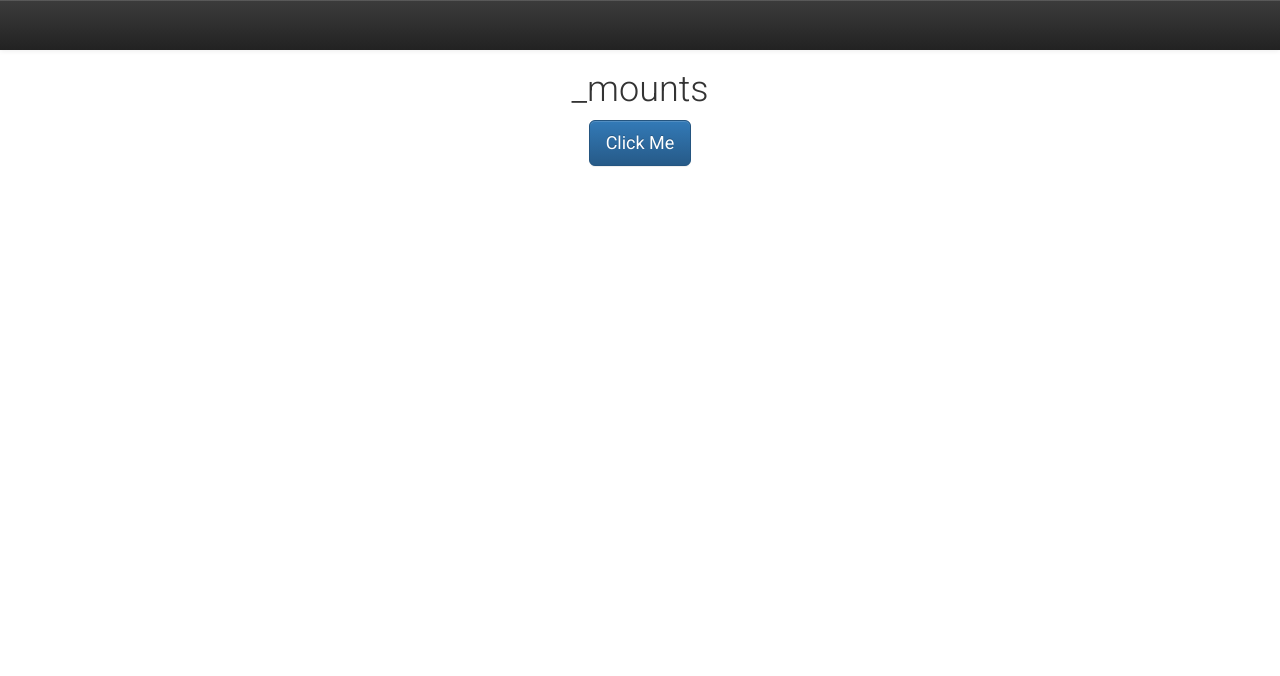
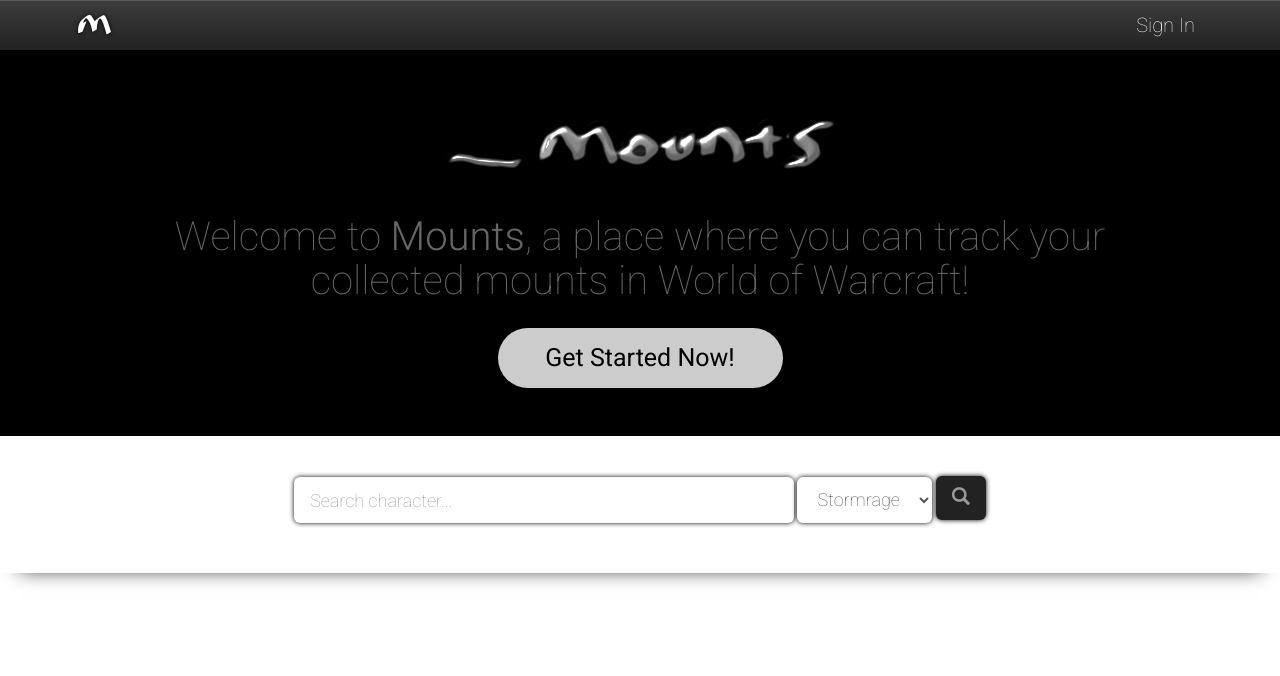
Before and after one commit to mariocatch/mounts, a website: page app/index.html in a window 1280 px wide. Drawn offline with nearby package versions, Linux system fonts and the light colour scheme; files that its build step writes are made by us from their sources.

Commit message:
Add mounts logo, navbar, jumbotron hero, search section with ajax query of wow api, and primitive results printout in results section in html (injected by jquery).

```diff
--- a/app/index.html
+++ b/app/index.html
@@ -14,17 +14,51 @@
 	<body>
 
 		<nav class="navbar navbar-default navbar-inverse">
-
+			<div class="container">
+				<div class="navbar-header">
+					<button type="button" class="navbar-toggle collapsed" data-toggle="collapse" data-target="#nav-menu">
+						<span class="sr-only">Toggle Navigation</span>
+						<span class="icon-bar"></span>
+						<span class="icon-bar"></span>
+						<span class="icon-bar"></span>
+					</button>
+					<a class="navbar-brand" href="#"><img src="images/mountsIconWhiteSolo.png"></a></a>
+				</div> <!-- brand/toggle -->
+				<div class="collapse navbar-collapse" id="nav-menu">
+					<ul class="nav navbar-nav navbar-right">
+						<li><a href="">Sign In</a></li>
+					</ul>
+				</div>
+			</div>
 		</nav>
 
-		<div class="container">
-			<div class="row">
-				<div class="col-md-12 text-center">
-					<h1>_mounts</h1>
-					<btn id="test" class="btn btn-lg btn-primary">Click Me</btn>
+		<section id="jumbo">
+			<div class="jumbotron">
+				<div class="container text-center">
+					<img class="img-responsive" src="images/mountsLogoWhite.png">
+					<h1>Welcome to <strong>Mounts</strong>, a place where you can track your collected mounts in World of Warcraft!</h1>
+					<button class="btn btn-lg">Get Started Now!</button>
 				</div>
 			</div>
-		</div>
+		</section>
+
+		<section id="search">
+			<form class="form-inline">
+				<div class="form-group">
+					<input id="character" class="form-control input-lg" type="text" placeholder="Search character..." required></input>
+					<select id="server" class="form-control input-lg" required>
+						<option selected value="stormrage">Stormrage</option>
+					</select>
+					<button id="btn-search-character" type="submit" class="btn-lg"><span class="glyphicon glyphicon-search"</span></button>
+				</div>
+			</form>
+		</section>
+
+		<section id="results">
+			<div class="text-center">
+
+			</div>
+		</section>
 
 		<script type="text/javascript" src="js/jquery.min.js"></script>
 		<script type="text/javascript" src="js/bootstrap.min.js"></script>
--- a/app/scripts/site.js
+++ b/app/scripts/site.js
@@ -1,5 +1,32 @@
 $(document).ready(function() {
-	$('#test').click(function() {
-		alert('Test');
+	$('#search form').submit(function(e) {
+		e.preventDefault();
+
+		$('#search form').css('opacity', '0.5');
+
+		var form = $(this);
+		var character = form.find('#character').val();
+		var server = form.find('#server').find(':selected').text();
+
+		var rootApi = 'http://us.battle.net/api/wow/';
+		var mountsApi = rootApi + 'character/' + server + '/' + character + '?locale=en_US&fields=mounts';
+
+		// Example: http://us.battle.net/api/wow/character/stormrage/vesie?locale=en_US&fields=mounts
+
+		// Query WoW API for character and server.
+		$.ajax({
+			url: mountsApi,
+			type: 'GET',
+			crossDomain: true,
+		 	jsonpCallback: 'callback',
+            dataType: 'jsonp',
+			jsonp: 'jsonp',
+			success: function(data) {
+				$('#results div').html(JSON.stringify(data));
+				$('#search form').css('opacity', '1');
+			}
+		});
+
+
 	});
 });
--- a/app/styles/site.css
+++ b/app/styles/site.css
@@ -1,10 +1,10 @@
 body,html {
 	font-family: 'Roboto', sans-serif;
-	font-weight: 300;
+	font-weight: 100 !important;
 }
 
 h1,h2,h3,h4,h5,h6{
-	font-weight: 300;
+	font-weight: 100;
 }
 
 .navbar {
@@ -13,3 +13,101 @@
 	border: none;
 	border-radius: 0;
 }
+
+.navbar-brand {
+	padding-top: 10px;
+}
+
+.nav.navbar-nav li a {
+	font-size: 20px;
+	color: #FFF;
+}
+
+.jumbotron {
+	background: #000;
+	color: #666;
+}
+
+.jumbotron img {
+	text-align: center;
+	display: inline-block;
+}
+
+.jumbotron h1 {
+	font-size: 40px;
+	padding: 0 30px;
+}
+
+.jumbotron strong {
+	font-weight: 300;
+}
+
+.jumbotron .btn {
+	margin-top: 15px;
+	width: 25%;
+	height: 60px;
+	font-size: 25px;
+	background: rgba(255,255,255,0.8);
+	border-radius: 30px;
+	color: #000;
+	border: none;
+	transition: all 0.2s ease-out;
+	outline: none;
+}
+
+.jumbotron .btn:hover {
+	outline: none;
+	box-shadow: 0px 0px 15px 2px #EEE;
+}
+
+.jumbotron .btn:focus,
+.jumbotron .btn:active {
+	outline: none;
+}
+
+#search {
+	text-align: center;
+	padding: 10px 0 50px 0;
+	box-shadow: 0 15px 20px -20px #000;
+}
+
+#search form {
+	transition: opacity 0.3s ease-out;
+}
+
+#search input {
+	width: 500px;
+}
+
+#search button.btn-lg {
+	background: #222;
+	color: #999;
+}
+
+#search input,
+#search button.btn-lg,
+#search select {
+	box-shadow: 0px 0px 5px 0px #000;
+	border: none;
+	outline: none;
+	transition: all 0.2s ease-out;
+}
+
+#search input:hover,
+#search button.btn-lg:hover,
+#search select:hover {
+	box-shadow: 0px 0px 5px 2px #000;
+}
+
+#search input:focus,
+#search input:active,
+#search button.btn-lg:focus,
+#search button.btn-lg:active,
+#search select:focus,
+#search select:active {
+	outline: none;
+}
+
+#results {
+	padding: 50px;
+}
```
Also changed, not shown: gulpfile.js (+6 -1 lines), app/images/mountsIconWhiteSolo.png (added), app/images/mountsLogoWhite.png (added).
